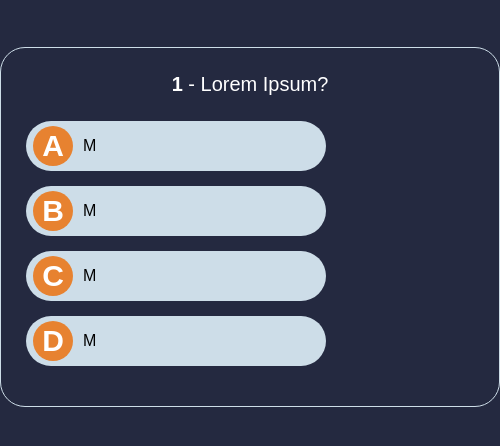
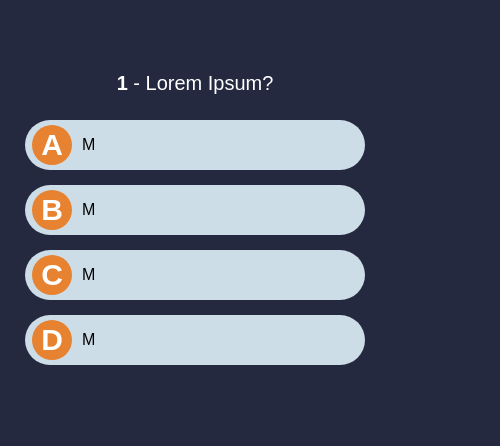
Before and after one commit to anaVitoriaLouro/quizz-JS, a plain HTML site: page index.html in a window 390 px wide. Shown: the part 120-566 px from the top of the page, 500 px wide, since content can reach past the window. Drawn offline with Linux system fonts and the light colour scheme.

Commit message:
:construction: feat: Tornando o quizz responsivo para mobile

```diff
--- a/css/style.css
+++ b/css/style.css
@@ -145,3 +145,20 @@ body {
     background-color: #40B576;
     color: #FFF;
 }
+
+/* MOBILE */
+@media(max-width: 450px) {
+
+    #quizz-container {
+        border: none;
+        width: 100%;
+    }
+
+    #answers-box button {
+        width: 100%;
+    }
+
+    #score-container {
+        width: 90%;
+    }
+}
```
